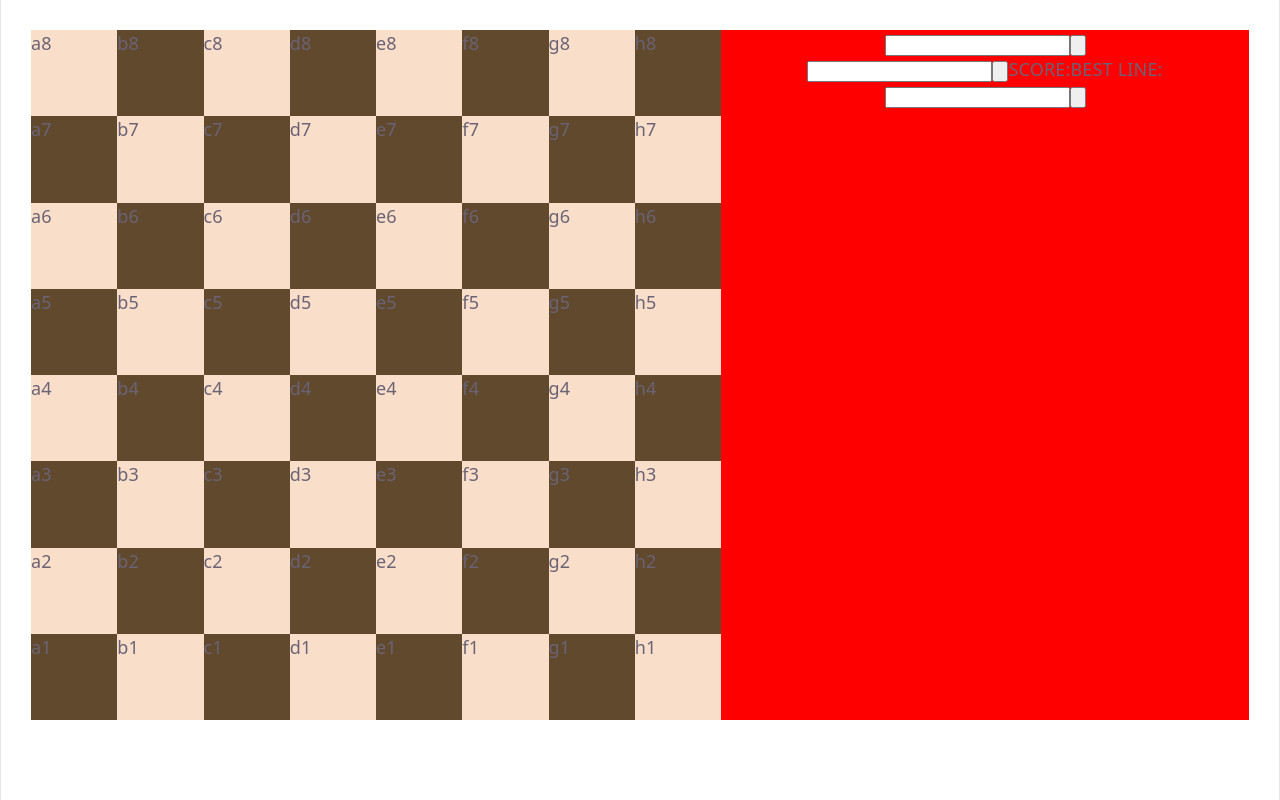
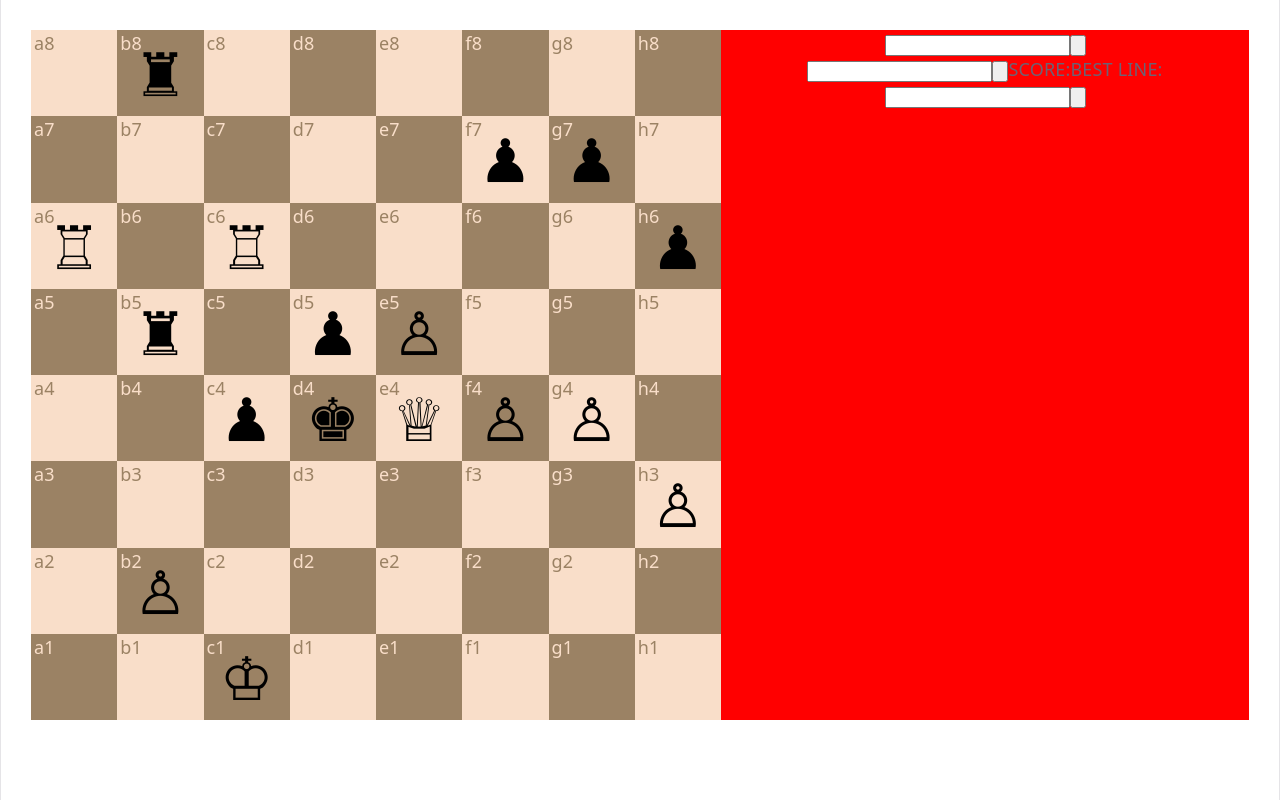
Before and after one commit to Tee-Mou/DoomsdayEngine, a React (Vite) app in the folder app/: page / in a window 1280 px wide. Built offline with nearby package versions, Linux system fonts and the light colour scheme.

Commit message:
Added board rendering from FEN string.

```diff
--- a/app/src/ui/App.tsx
+++ b/app/src/ui/App.tsx
@@ -4,14 +4,17 @@ import viteLogo from './assets/vite.svg';
 import heroImg from './assets/hero.png';
 import './App.css';
 import Board from './Board';
+import { FenToArray } from "./utils"
 
 function App() {
-
+  let currentFen: string = "1r6/5pp1/R1R4p/1r1pP3/2pkQPP1/7P/1P6/2K5";
+  let pieceids: number[][] = FenToArray(currentFen);
+  console.log(pieceids)
   return (
     <>
       <div id="screen-container">
         <div className="engine-ui">
-          <Board/>
+          <Board pieceIDs={pieceids}/>
           <div id="tools">
             <form id="fen-tools">
                 <input id="fen-text" type="text" pattern="[a-zA-Z0-9/]+"></input>
--- a/app/src/ui/Board.tsx
+++ b/app/src/ui/Board.tsx
@@ -1,17 +1,29 @@
 import "./Board.css";
 import Row from "./Row";
 
-function Board() {
+interface BoardProps {
+    pieceIDs: number[][]
+}
+
+function Board(props: BoardProps) {
     return (
         <div id="board">
-            <Row rankNumber={8}/>
-            <Row rankNumber={7}/>
-            <Row rankNumber={6}/>
-            <Row rankNumber={5}/>
-            <Row rankNumber={4}/>
-            <Row rankNumber={3}/>
-            <Row rankNumber={2}/>
-            <Row rankNumber={1}/>
+            <Row rankNumber={8}
+                 rowPieces={props.pieceIDs[7]}/>
+            <Row rankNumber={7}
+                 rowPieces={props.pieceIDs[6]}/>
+            <Row rankNumber={6}
+                 rowPieces={props.pieceIDs[5]}/>
+            <Row rankNumber={5}
+                 rowPieces={props.pieceIDs[4]}/>
+            <Row rankNumber={4}
+                 rowPieces={props.pieceIDs[3]}/>
+            <Row rankNumber={3}
+                 rowPieces={props.pieceIDs[2]}/>
+            <Row rankNumber={2}
+                 rowPieces={props.pieceIDs[1]}/>
+            <Row rankNumber={1}
+                 rowPieces={props.pieceIDs[0]}/>
         </div>
     )
 }
--- a/app/src/ui/Row.css
+++ b/app/src/ui/Row.css
@@ -2,24 +2,3 @@
     height: 12.5%;
     display: flex;
 }
-
-.Square {
-    height: 100%;
-    width: 100%;
-    display: flex;
-    text-align: left;
-}
-
-.LightSquare {
-    display: inline;
-    aspect-ratio: 1 / 1;
-    height: 100%;
-
-    background: #f9dec9;
-}
-.DarkSquare {
-    display: inline;
-    aspect-ratio: 1 / 1;
-    height: 100%;
-    background: #60492c;
-}
--- a/app/src/ui/Row.tsx
+++ b/app/src/ui/Row.tsx
@@ -1,47 +1,39 @@
 import "./Row.css"
+import { Square } from './Square';
 
 interface RowProps {
     rankNumber: number;
-}
-
-interface SquareProps {
-    rankNumber: number;
-    fileNumber: number;
-}
-
-function Square(props: SquareProps) {
-    let fileLetter: string = String.fromCharCode(props.fileNumber + 96)
-
-    let squareColour: string = (
-        props.rankNumber + props.fileNumber
-    ) % 2 === 1 ? "LightSquare" : "DarkSquare";
-
-    return (
-        <div className="Square">
-            <div className={squareColour}>{fileLetter}{props.rankNumber}</div>
-        </div>
-    )
+    rowPieces: number[];
 }
 
 function Row(props: RowProps) {
+
     return (
         <div className="Row">
             <Square rankNumber={props.rankNumber}
-                    fileNumber={1}/>
+                    fileNumber={1}
+                    piece={props.rowPieces[0]}/>
             <Square rankNumber={props.rankNumber}
-                fileNumber={2}/>
+                    fileNumber={2}
+                    piece={props.rowPieces[1]}/>
             <Square rankNumber={props.rankNumber}
-                fileNumber={3}/>
+                    fileNumber={3}
+                    piece={props.rowPieces[2]}/>
             <Square rankNumber={props.rankNumber}
-                fileNumber={4}/>
+                    fileNumber={4}
+                    piece={props.rowPieces[3]}/>
             <Square rankNumber={props.rankNumber}
-                fileNumber={5}/>
+                    fileNumber={5}
+                    piece={props.rowPieces[4]}/>
             <Square rankNumber={props.rankNumber}
-                fileNumber={6}/>
+                   fileNumber={6}
+                    piece={props.rowPieces[5]}/>
             <Square rankNumber={props.rankNumber}
-                fileNumber={7}/>
+                    fileNumber={7}
+                    piece={props.rowPieces[6]}/>
             <Square rankNumber={props.rankNumber}
-                fileNumber={8}/>
+                    fileNumber={8}
+                    piece={props.rowPieces[7]}/>
         </div>
     )
 }
--- /dev/null
+++ b/app/src/ui/Square.css
@@ -0,0 +1,45 @@
+.Square {
+    height: 100%;
+    width: 100%;
+    display: flex;
+    text-align: left;
+    color: ghostwhite;
+    outline-color: black;
+    outline-width: 10pt;
+}
+
+.LightSquare {
+    display: inline;
+    aspect-ratio: 1 / 1;
+    height: 100%;
+
+    color: #9b8264;
+    background: #f9dec9;
+}
+
+.DarkSquare {
+    display: inline;
+    aspect-ratio: 1 / 1;
+    height: 100%;
+
+    color: #f9dec9;
+    background: #9b8264;
+}
+
+.LocationContainer {
+    padding-left: 3px;
+    padding-right: 3px;
+    height: 24px;
+}
+
+.PieceContainer {
+    height: calc(100% - 48px);
+
+    line-height: calc(100% - 48px);
+    display: flex;
+    justify-content: center;
+    align-items: center;
+
+    font-size: 60px;
+    color: black;
+}
--- /dev/null
+++ b/app/src/ui/Square.tsx
@@ -0,0 +1,33 @@
+import "./Square.css"
+
+// Piece icons in unicode. White piees in first then black pieces, ordered by descending value.
+let pieces: string[] = ["♔" ,"♕" ,"♖" ,"♗" ,"♘" ,"♙" ,"♚" ,"♛" ,"♜" ,"♝" ,"♞" ,"♟", " "]
+
+interface SquareProps {
+    rankNumber: number;
+    fileNumber: number;
+    piece: number;
+}
+
+export function Square(props: SquareProps) {
+    let fileLetter: string = String.fromCharCode(props.fileNumber + 96)
+
+    let squareColour: string = (
+        props.rankNumber + props.fileNumber
+    ) % 2 === 1 ? "LightSquare" : "DarkSquare";
+
+    let pieceStr: string = pieces[props.piece]
+
+    return (
+        <div className="Square">
+            <div className={squareColour}>
+                <div className="LocationContainer">
+                    {fileLetter}{props.rankNumber}
+                </div>
+                <div className="PieceContainer">
+                    {pieceStr}
+                </div>
+            </div>
+        </div>
+    )
+}
--- /dev/null
+++ b/app/src/ui/utils.tsx
@@ -0,0 +1,60 @@
+interface IHash {
+    [pieceID : string] : number;
+}
+let pieces: string[] = ["♔" ,"♕" ,"♖" ,"♗" ,"♘" ,"♙" ,"♚" ,"♛" ,"♜" ,"♝" ,"♞" ,"♟", " "]
+
+export function FenToArray (fen: string) : number[][] {
+    /**
+     * Converts a fen string into an array of arrays of piece IDs.
+     *
+     * @param fen - The FEN string to be converted
+     * @returns The array of arrays of piece IDs.
+     */
+    let FenLookup: IHash = {
+        "K": 0, "Q": 1, "R": 2, "B": 3, "N":  4, "P":  5,
+        "k": 6, "q": 7, "r": 8, "b": 9, "n": 10, "p": 11
+    };
+
+    // Row 0 is rank 1. Column 0 is file A.
+    let pieceRows: number[][] = [
+        [12, 12, 12, 12, 12, 12, 12, 12],
+        [12, 12, 12, 12, 12, 12, 12, 12],
+        [12, 12, 12, 12, 12, 12, 12, 12],
+        [12, 12, 12, 12, 12, 12, 12, 12],
+        [12, 12, 12, 12, 12, 12, 12, 12],
+        [12, 12, 12, 12, 12, 12, 12, 12],
+        [12, 12, 12, 12, 12, 12, 12, 12],
+        [12, 12, 12, 12, 12, 12, 12, 12],
+    ];
+    let n: number = fen.length;
+    let idx: number = 0;
+    let rowIdx: number = 7;
+    let colIdx: number = 0;
+    while (idx < n) {
+        console.log(fen[idx]);
+        let pieceIdx: number = FenLookup[fen[idx]];
+        let charCode: number = fen.charCodeAt(idx);
+
+        // Add to pieceRows if the character is a piece.
+        if (pieceIdx != null) {
+            pieceRows[rowIdx][colIdx] = pieceIdx;
+            colIdx = (colIdx + 1) % 8;
+        }
+
+        // Increment square if fen character is a number.
+        else if (49 <= charCode && charCode <= 56) {
+            console.log("Found Number");
+            colIdx = (colIdx + charCode) % 8;
+        }
+
+        // If character is '/', decrement the row ID.
+        else if (charCode === 47) {
+            console.log("Found /");
+            rowIdx -= 1;
+        }
+
+        idx += 1;
+    }
+    console.log(pieceRows)
+    return pieceRows;
+}
```
